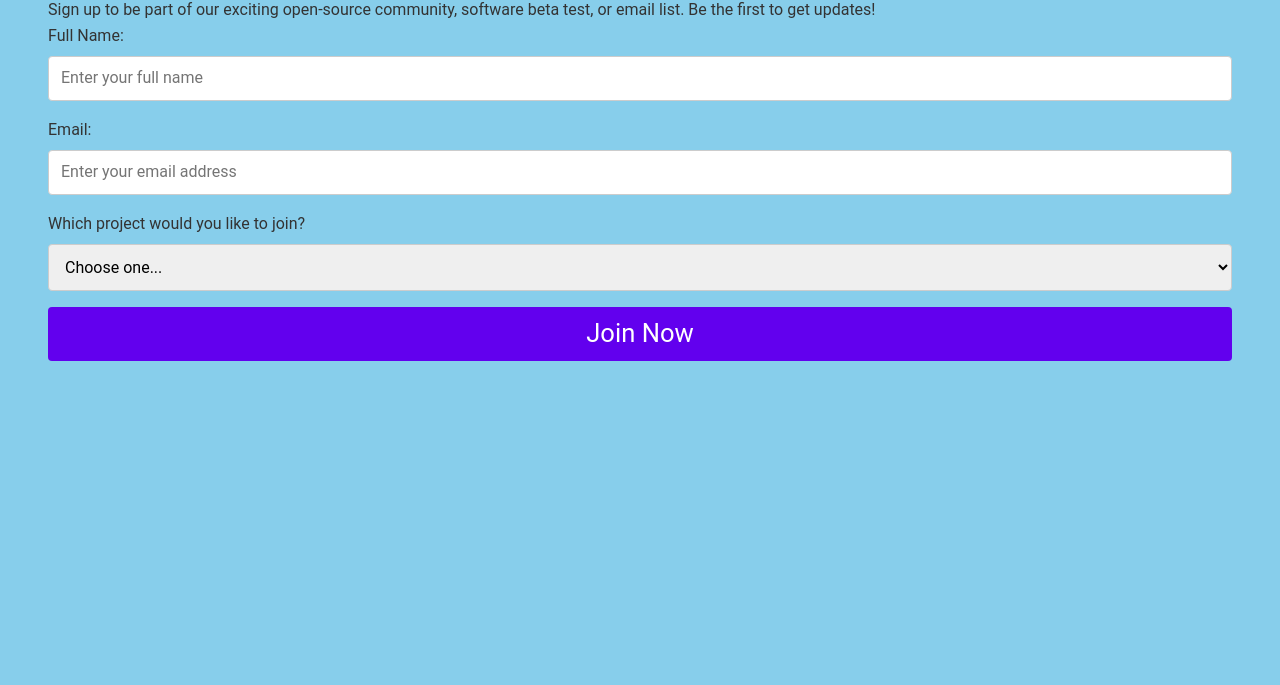
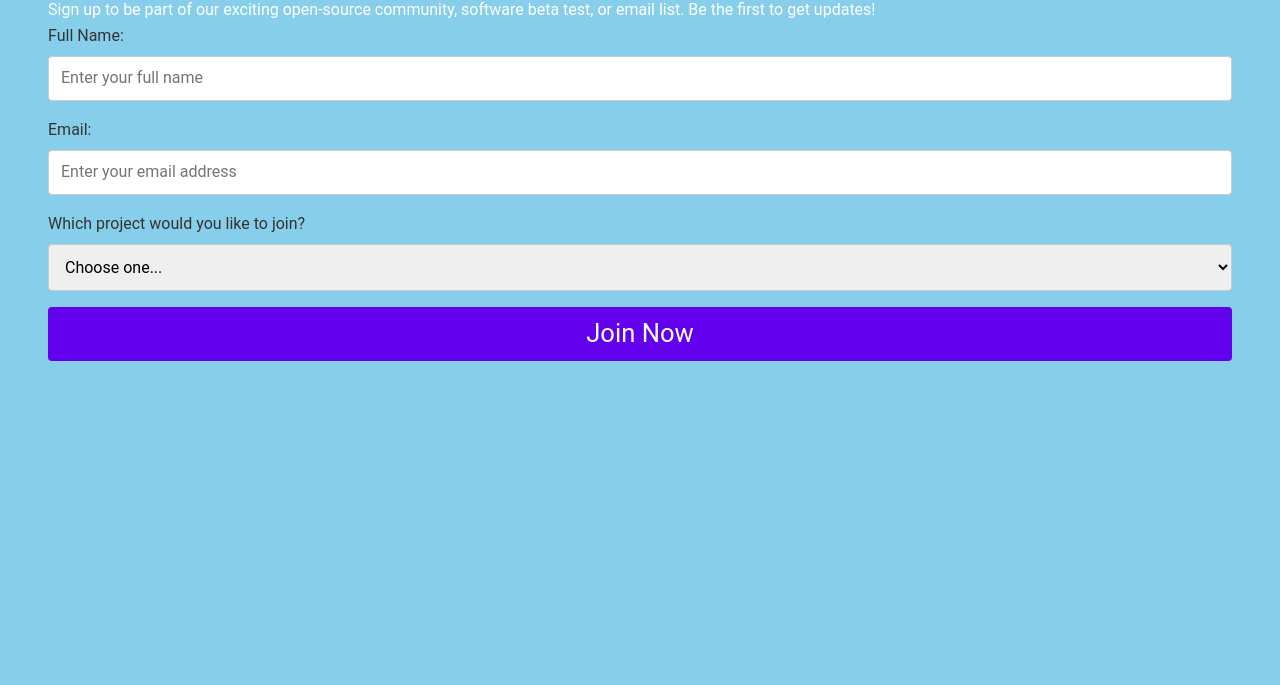
Before and after one commit to Joshua-Joiner/project1, a plain HTML site: page index.html in a window 1280 px wide. Shown: the part 115-800 px from the top of the page. Drawn offline with Linux system fonts and the light colour scheme.

Commit message:
Update screen.css

```diff
--- a/css/screen.css
+++ b/css/screen.css
@@ -1,7 +1,7 @@
 /* Global Styles - Mobile First Approach */
 :root {
   --primary-color: #6200EE;  /* Material Design Purple */
-  --secondary-color: ##FFFFFF; /* Material Design Teal */
+  --secondary-color: #FFFFFF; /* Material Design Teal */
   --background-color: #87CEEB;
   --text-color: #333;
   --button-text-color: #fff;
```
